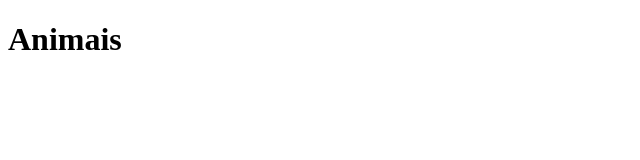
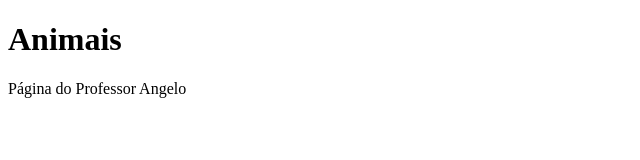
Before and after one commit to AngeloQACSM/Animais, a plain HTML site: page index.html in a window 1280 px wide. Shown: the whole page, without its empty margins (0-640 px from the left). Drawn offline with Linux system fonts and the light colour scheme.

Commit message:
Primeira atualização
Atualização

```diff
--- a/index.html
+++ b/index.html
@@ -8,5 +8,6 @@
 </head>
 <body>
   <h1>Animais</h1>
+  <p>Página do Professor Angelo</p>
 </body>
 </html>
```
